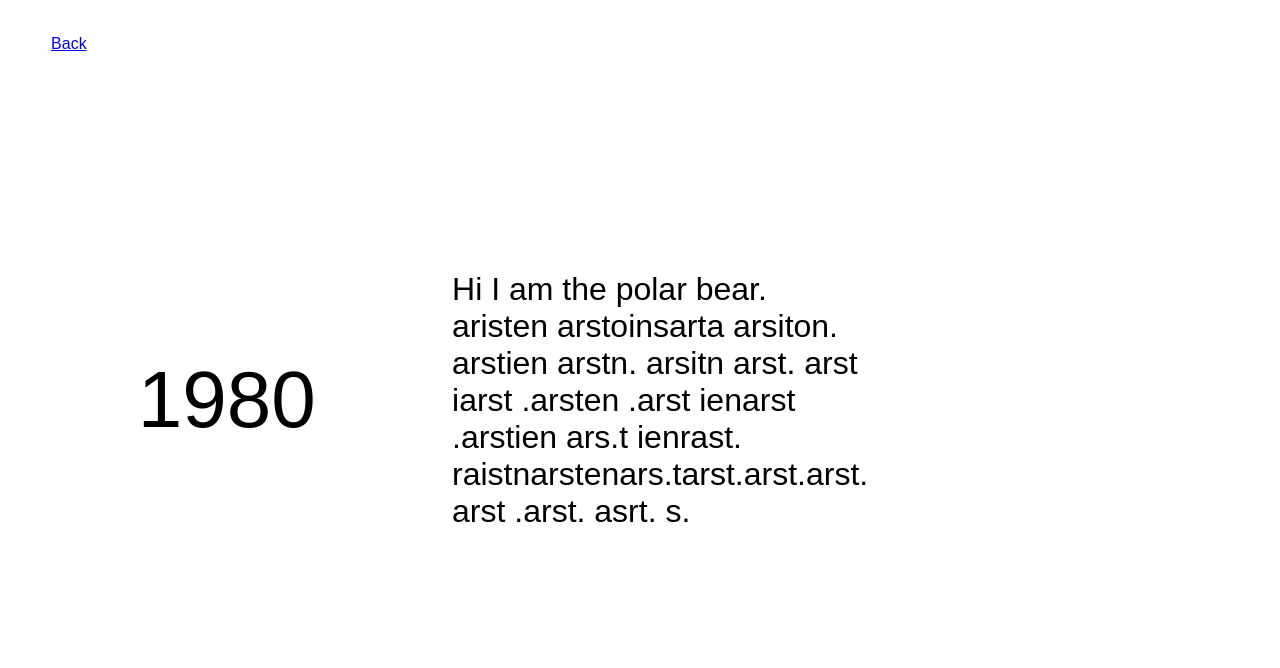
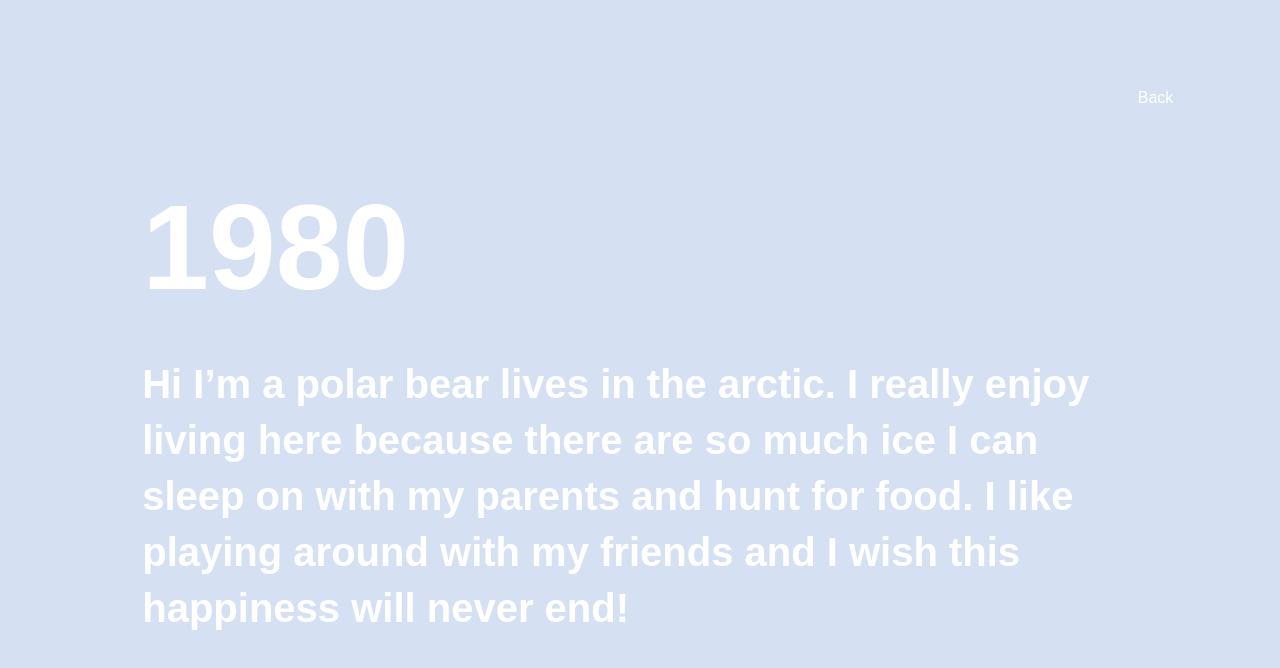
Before and after one commit to patrick-l-braun/new-forms, a plain HTML site: page final/1980/index.html in a window 1280 px wide. Drawn offline with Linux system fonts and the light colour scheme.

Commit message:
updated the colours in pages

```diff
--- /dev/null
+++ b/final/1980/colour.js
@@ -0,0 +1,26 @@
+let seaIce = [
+  0.79, 0.75, 1.01, 1.03, 1.15, 0.91, 0.47, 0.75, 0.82, 0.29, 0.55, -0.2, -0.03,
+  0.62, -0.04, 0.33, -0.59, 0.52, -0.08, -0.13, -0.16, -0.04, -0.49, -0.25,
+  -0.29, -0.12, -0.76, -0.94, -1.47, -0.73, -0.65, -1.06, -1.28, -1.52, -1.21,
+  -1.23, -0.84, -1.32, -1.26, -0.96, -1.51, -1.71, -1.9,
+];
+
+let range = Math.max(...seaIce) - Math.min(...seaIce);
+let minSeaIce = Math.min(...seaIce);
+
+let years = [
+  1980, 1981, 1982, 1983, 1984, 1985, 1986, 1987, 1988, 1989, 1990, 1991, 1992,
+  1993, 1994, 1995, 1996, 1997, 1998, 1999, 2000, 2001, 2002, 2003, 2004, 2005,
+  2006, 2007, 2008, 2009, 2010, 2011, 2012, 2013, 2014, 2015, 2016, 2017, 2018,
+  2019, 2020, 2021, 2022,
+];
+document.addEventListener("DOMContentLoaded", function () {
+  let col = document.querySelector(".grid");
+  col.style.backgroundColor = getColour(0);
+});
+
+function getColour(i) {
+  let proportionOfMinSeaIce = (seaIce[i] - minSeaIce) / range; // val between 0 and 1
+  let seaIcePercentage = (proportionOfMinSeaIce * 0.9 + 0.1) * 100;
+  return "hsl(215, 55%," + seaIcePercentage + "% )";
+}
--- a/final/1980/index.html
+++ b/final/1980/index.html
@@ -5,6 +5,7 @@
     <meta http-equiv="X-UA-Compatible" content="IE=edge" />
     <meta name="viewport" content="width=device-width, initial-scale=1.0" />
     <link rel="stylesheet" href="style.css" />
+    <script src="colour.js"></script>
     <title>Document</title>
   </head>
   <body>
@@ -12,9 +13,10 @@
       <a href="./../../final/index.html" class="back">Back</a>
       <div class="year">1980</div>
       <div class="quote">
-        Hi I am the polar bear. aristen arstoinsarta arsiton. arstien arstn.
-        arsitn arst. arst iarst .arsten .arst ienarst .arstien ars.t ienrast.
-        raistnarstenars.tarst.arst.arst. arst .arst. asrt. s.
+        Hi I’m a polar bear lives in the arctic. I really enjoy living here
+        because there are so much ice I can sleep on with my parents and hunt
+        for food. I like playing around with my friends and I wish this
+        happiness will never end!
       </div>
     </div>
   </body>
--- a/final/1980/style.css
+++ b/final/1980/style.css
@@ -14,21 +14,31 @@ body {
   width: 100%;
   grid-template-rows: repeat(9, 1fr);
   grid-template-columns: repeat(9, 1fr);
-  place-items: center;
+  /* place-items: center; */
+
+  color: white;
 }
 
 .back {
-  grid-row: 1 / span 1;
-  grid-column: 1 / span 1;
+  grid-row: 2 / span 1;
+  grid-column: 9 / span 1;
 }
 .year {
-  grid-row: 5 / span 1;
-  grid-column: 2 / span 1;
-  font-size: 5rem;
+  grid-row: 3 / span 2;
+  grid-column: 2 / span 2;
+  font-size: min(15vh, 20vw);
+  font-weight: bold;
 }
 
 .quote {
-  grid-column: 4 / span 3;
-  grid-row: 4 / span 3;
-  font-size: 2rem;
+  grid-column: 2 / span 7;
+  grid-row: 5 / span 3;
+  font-size: 2.5rem;
+  font-weight: bold;
+  line-height: 1.4;
 }
+
+a {
+  text-decoration: none;
+  color: white;
+}
--- a/final/1990/style.css
+++ b/final/1990/style.css
@@ -14,21 +14,31 @@ body {
   width: 100%;
   grid-template-rows: repeat(9, 1fr);
   grid-template-columns: repeat(9, 1fr);
-  place-items: center;
+  /* place-items: center; */
+
+  color: white;
 }
 
 .back {
-  grid-row: 1 / span 1;
-  grid-column: 1 / span 1;
+  grid-row: 2 / span 1;
+  grid-column: 9 / span 1;
 }
 .year {
-  grid-row: 5 / span 1;
-  grid-column: 2 / span 1;
-  font-size: 5rem;
+  grid-row: 3 / span 2;
+  grid-column: 2 / span 2;
+  font-size: min(15vh, 20vw);
+  font-weight: bold;
 }
 
 .quote {
-  grid-column: 4 / span 3;
-  grid-row: 4 / span 3;
-  font-size: 2rem;
+  grid-column: 2 / span 7;
+  grid-row: 5 / span 3;
+  font-size: 2.5rem;
+  font-weight: bold;
+  line-height: 1.4;
 }
+
+a {
+  text-decoration: none;
+  color: white;
+}
--- a/final/2000/style.css
+++ b/final/2000/style.css
@@ -14,21 +14,31 @@ body {
   width: 100%;
   grid-template-rows: repeat(9, 1fr);
   grid-template-columns: repeat(9, 1fr);
-  place-items: center;
+  /* place-items: center; */
+
+  color: white;
 }
 
 .back {
-  grid-row: 1 / span 1;
-  grid-column: 1 / span 1;
+  grid-row: 2 / span 1;
+  grid-column: 9 / span 1;
 }
 .year {
-  grid-row: 5 / span 1;
-  grid-column: 2 / span 1;
-  font-size: 5rem;
+  grid-row: 3 / span 2;
+  grid-column: 2 / span 2;
+  font-size: min(15vh, 20vw);
+  font-weight: bold;
 }
 
 .quote {
-  grid-column: 4 / span 3;
-  grid-row: 4 / span 3;
-  font-size: 2rem;
+  grid-column: 2 / span 7;
+  grid-row: 5 / span 3;
+  font-size: 2.5rem;
+  font-weight: bold;
+  line-height: 1.4;
 }
+
+a {
+  text-decoration: none;
+  color: white;
+}
--- a/final/2010/style.css
+++ b/final/2010/style.css
@@ -14,21 +14,31 @@ body {
   width: 100%;
   grid-template-rows: repeat(9, 1fr);
   grid-template-columns: repeat(9, 1fr);
-  place-items: center;
+  /* place-items: center; */
+
+  color: white;
 }
 
 .back {
-  grid-row: 1 / span 1;
-  grid-column: 1 / span 1;
+  grid-row: 2 / span 1;
+  grid-column: 9 / span 1;
 }
 .year {
-  grid-row: 5 / span 1;
-  grid-column: 2 / span 1;
-  font-size: 5rem;
+  grid-row: 3 / span 2;
+  grid-column: 2 / span 2;
+  font-size: min(15vh, 20vw);
+  font-weight: bold;
 }
 
 .quote {
-  grid-column: 4 / span 3;
-  grid-row: 4 / span 3;
-  font-size: 2rem;
+  grid-column: 2 / span 7;
+  grid-row: 5 / span 3;
+  font-size: 2.5rem;
+  font-weight: bold;
+  line-height: 1.4;
 }
+
+a {
+  text-decoration: none;
+  color: white;
+}
--- a/final/2020/style.css
+++ b/final/2020/style.css
@@ -14,21 +14,31 @@ body {
   width: 100%;
   grid-template-rows: repeat(9, 1fr);
   grid-template-columns: repeat(9, 1fr);
-  place-items: center;
+  /* place-items: center; */
+
+  color: white;
 }
 
 .back {
-  grid-row: 1 / span 1;
-  grid-column: 1 / span 1;
+  grid-row: 2 / span 1;
+  grid-column: 9 / span 1;
 }
 .year {
-  grid-row: 5 / span 1;
-  grid-column: 2 / span 1;
-  font-size: 5rem;
+  grid-row: 3 / span 2;
+  grid-column: 2 / span 2;
+  font-size: min(15vh, 20vw);
+  font-weight: bold;
 }
 
 .quote {
-  grid-column: 4 / span 3;
-  grid-row: 4 / span 3;
-  font-size: 2rem;
+  grid-column: 2 / span 7;
+  grid-row: 5 / span 3;
+  font-size: 2.5rem;
+  font-weight: bold;
+  line-height: 1.4;
 }
+
+a {
+  text-decoration: none;
+  color: white;
+}
--- a/final/2022/style.css
+++ b/final/2022/style.css
@@ -14,21 +14,31 @@ body {
   width: 100%;
   grid-template-rows: repeat(9, 1fr);
   grid-template-columns: repeat(9, 1fr);
-  place-items: center;
+  /* place-items: center; */
+
+  color: white;
 }
 
 .back {
-  grid-row: 1 / span 1;
-  grid-column: 1 / span 1;
+  grid-row: 2 / span 1;
+  grid-column: 9 / span 1;
 }
 .year {
-  grid-row: 5 / span 1;
-  grid-column: 2 / span 1;
-  font-size: 5rem;
+  grid-row: 3 / span 2;
+  grid-column: 2 / span 2;
+  font-size: min(15vh, 20vw);
+  font-weight: bold;
 }
 
 .quote {
-  grid-column: 4 / span 3;
-  grid-row: 4 / span 3;
-  font-size: 2rem;
+  grid-column: 2 / span 7;
+  grid-row: 5 / span 3;
+  font-size: 2.5rem;
+  font-weight: bold;
+  line-height: 1.4;
 }
+
+a {
+  text-decoration: none;
+  color: white;
+}
```
Also changed, not shown: final/1990/colour.js (added, +26 -0 lines), final/1990/index.html (+4 -3 lines), final/2000/colour.js (added, +26 -0 lines), final/2000/index.html (+4 -3 lines), final/2010/colour.js (added, +26 -0 lines), final/2010/index.html (+5 -3 lines), final/2020/colour.js (added, +26 -0 lines), final/2020/index.html (+4 -3 lines), final/2022/colour.js (added, +26 -0 lines), final/2022/index.html (+5 -3 lines), final/final.js (+1 -9 lines).
